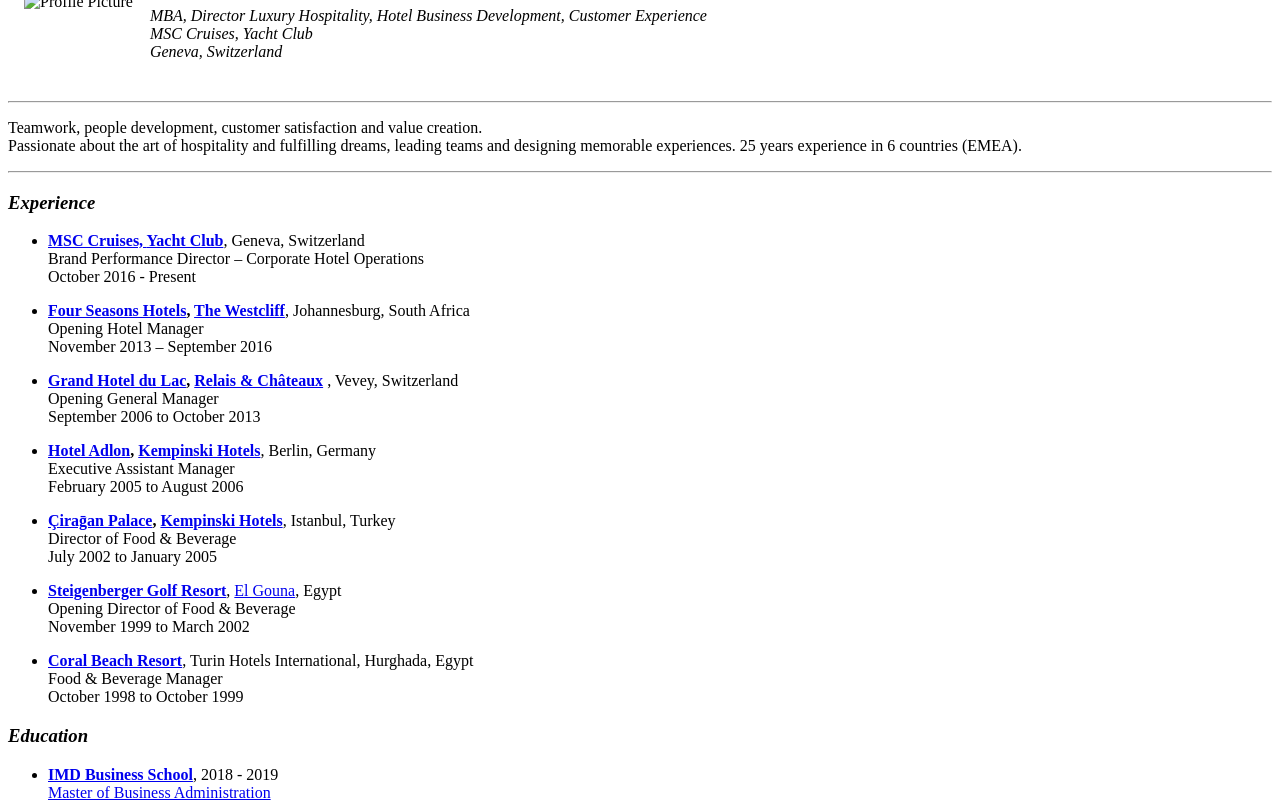
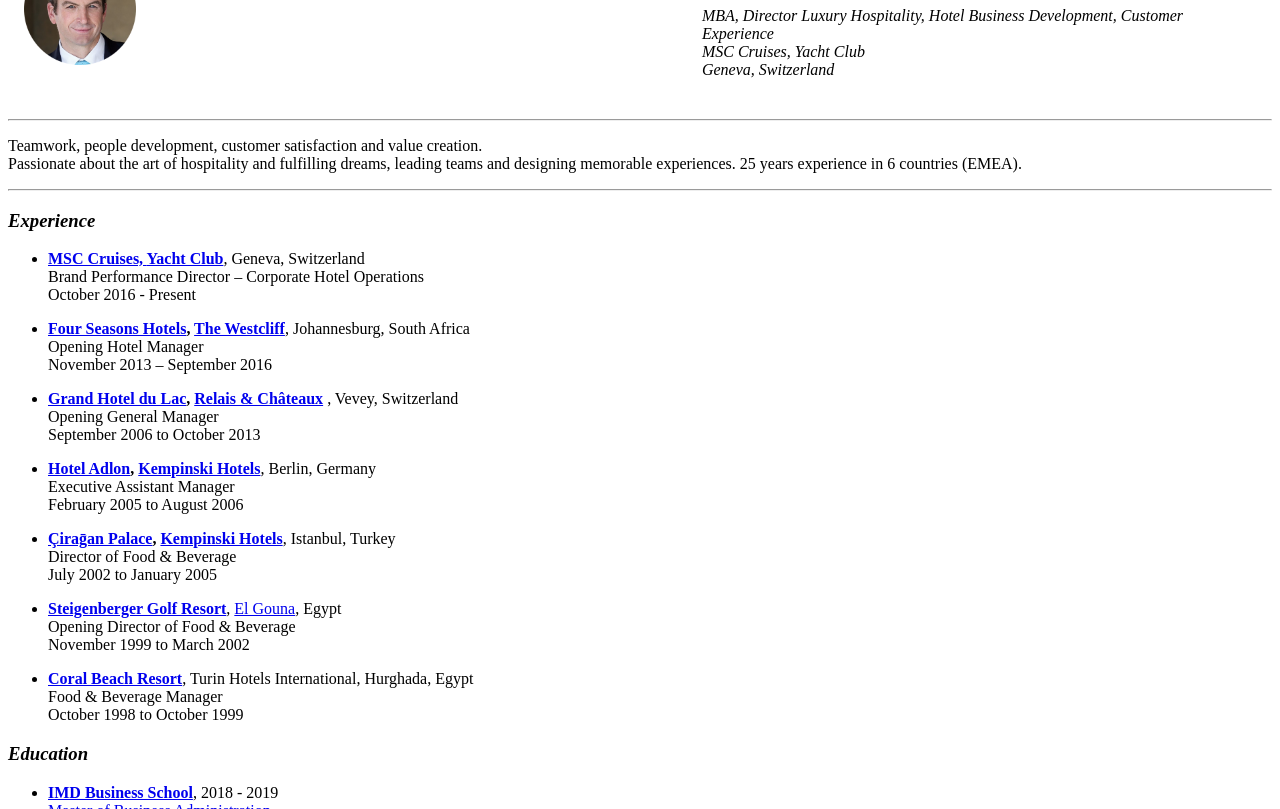
Before and after one commit to Rednoser/CV, a plain HTML site: page index.html in a window 1280 px wide. Shown: the part 97-906 px from the top of the page. Drawn offline with Linux system fonts and the light colour scheme.

Commit message:
Add files via upload

```diff
--- a/index.html
+++ b/index.html
@@ -8,7 +8,7 @@
   <table cellspacing="15">
 
     <tr>
-      <td><img src="Images\christopher_rudolph.png" alt="Profile Picture" width="17%" height="17%"></td>
+      <td><img src="christopher_rudolph.png" alt="Profile Picture" width="17%" height="17%"></td>
       <td cellspacing="left"><h1>Christopher Rudolph</h1>
     <p><em>MBA, Director Luxury Hospitality, Hotel Business Development, Customer Experience
     <br>MSC Cruises, Yacht Club
@@ -54,7 +54,6 @@
 Food & Beverage Manager <br>
 October 1998 to October 1999</li>
       </p>
-      </p>
 </li>
   </ul>
   </ul>
@@ -68,12 +67,7 @@
 <li><strong> <a href="https://www.ehl.edu/">Ecole Hôteliere de Lausanne</a></strong>, 1993 - 1997
 <br>Diploma of Hotel and Restaurant Management</li>
 </ul></p>
-
-
-
 <strong><em><h3>Skills</h3></em></strong>
-
-
 <table cellspacing="10" border="1">
   <tr>
     <td width="25%" >Hotel Openings</td><td>✩✩✩✩✩</td><td width="25%">Food & Beverage</td><td>✩✩✩✩✩</td>
@@ -84,11 +78,6 @@
   </tr><tr>
     <td>Training</td><td>✩✩✩✩✩</td>
   </tr><tr>
-
-
-
-
-
   </table><p><a href="Hobbies.html">My hobbies</a>
   <p>
   <a href="Contact.html">Contact</a>
```
